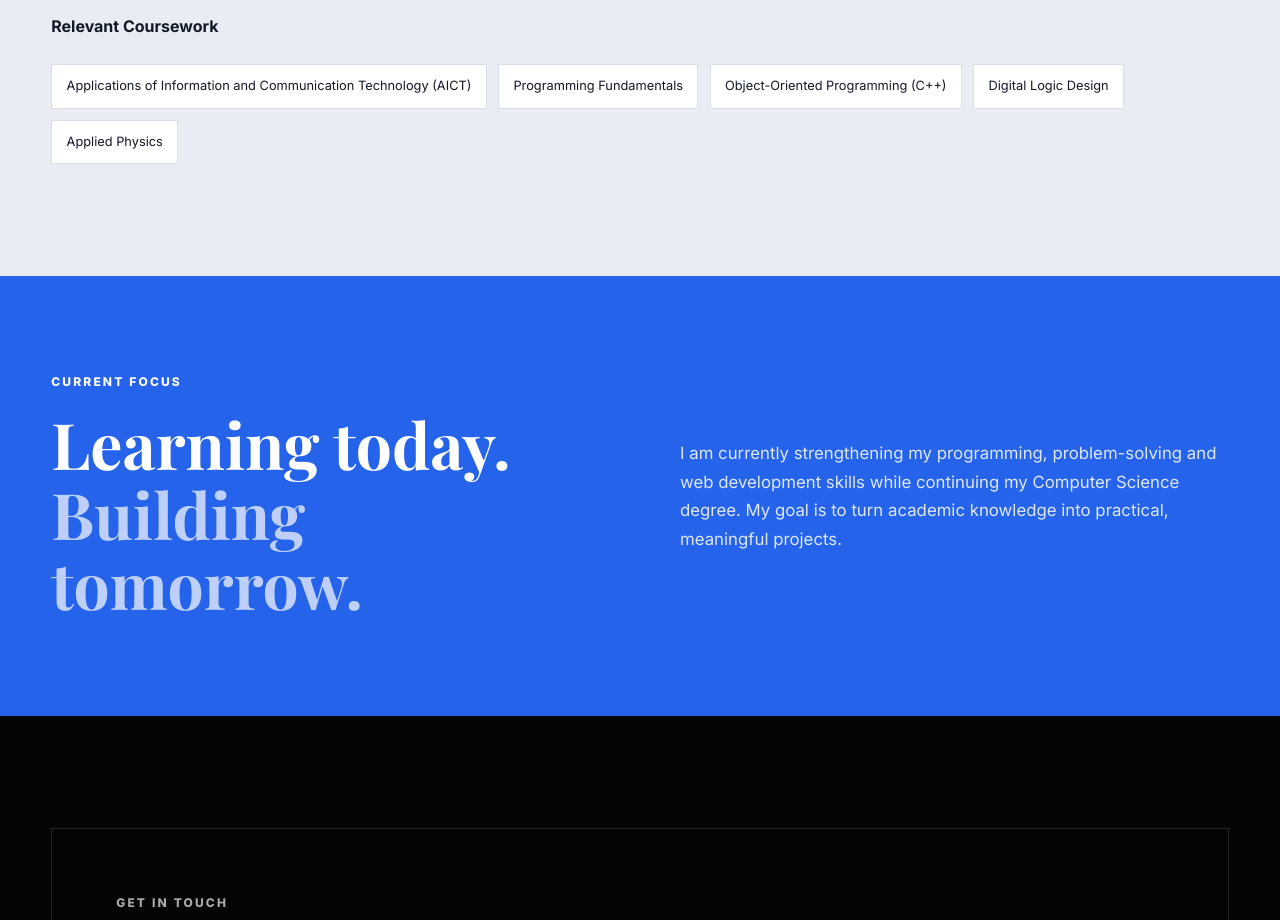
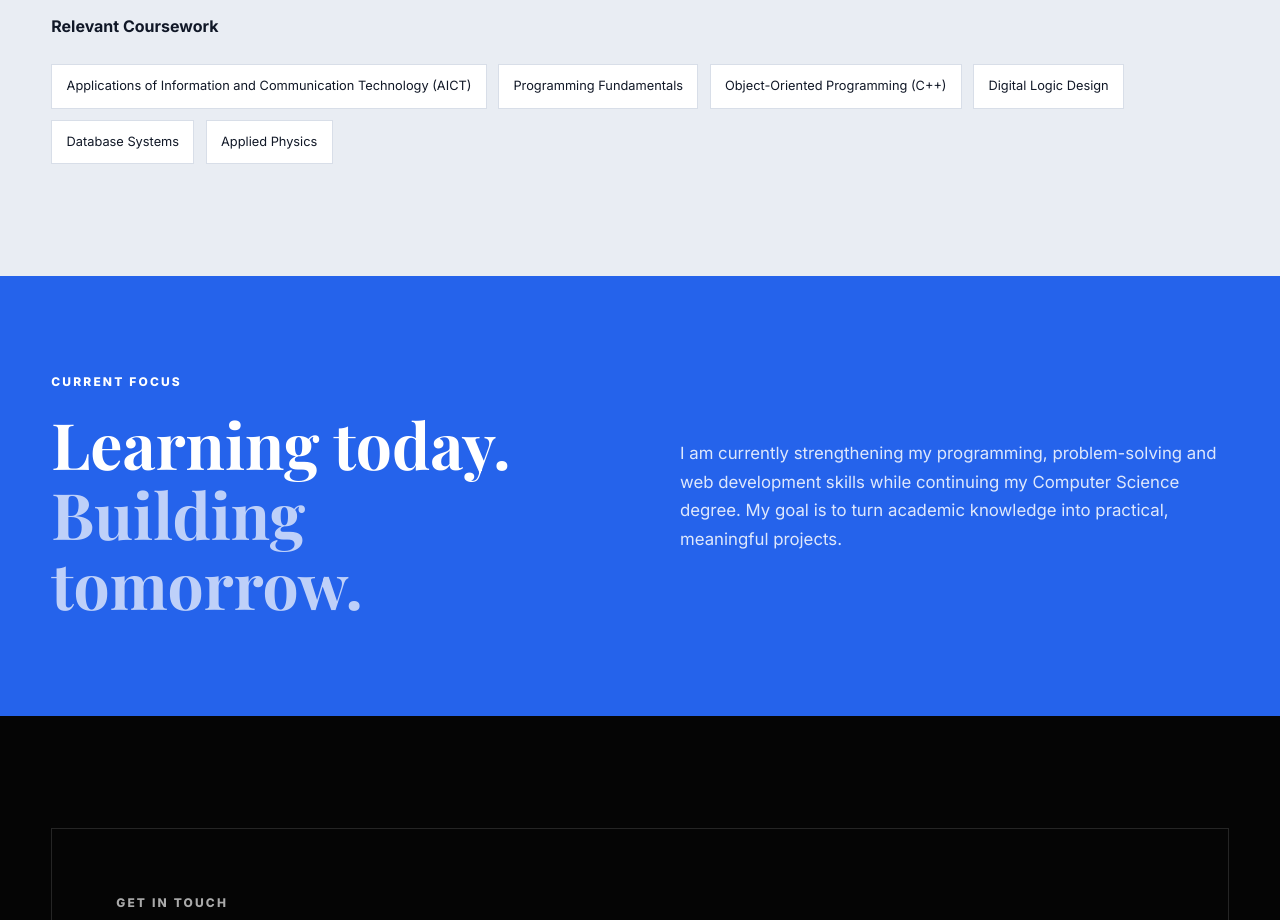
Before and after one commit to tashfeeneman/tashfeeneman.github.io, a plain HTML site: page index.html in a window 1280 px wide. Shown: the part 5120-6040 px from the top of the page. Drawn offline with nearby package versions, Linux system fonts and the light colour scheme; a script that the page names is missing.

Commit message:
Update index.html

```diff
--- a/index.html
+++ b/index.html
@@ -633,6 +633,8 @@
 
                         <span>Digital Logic Design</span>
 
+                        <span>Database Systems</span>
+
                         <span>Applied Physics</span>
 
                     </div>
```
